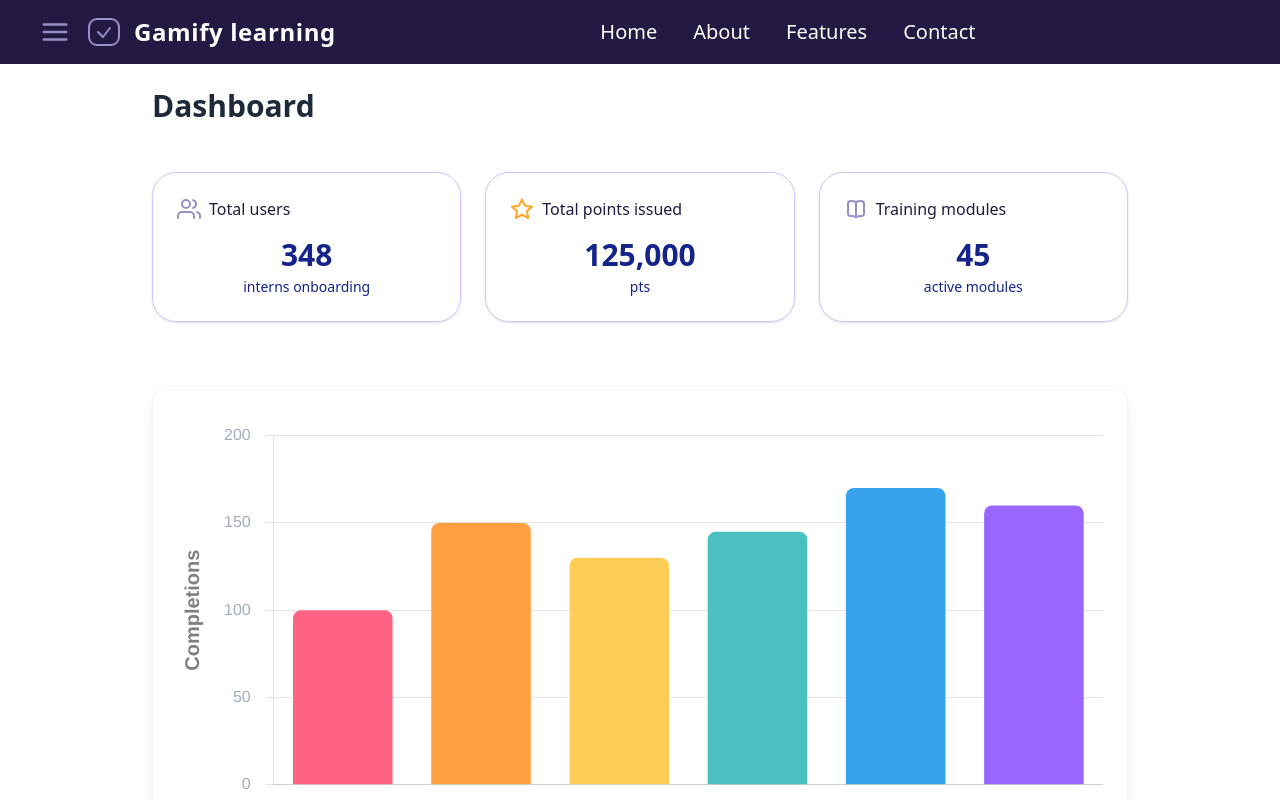
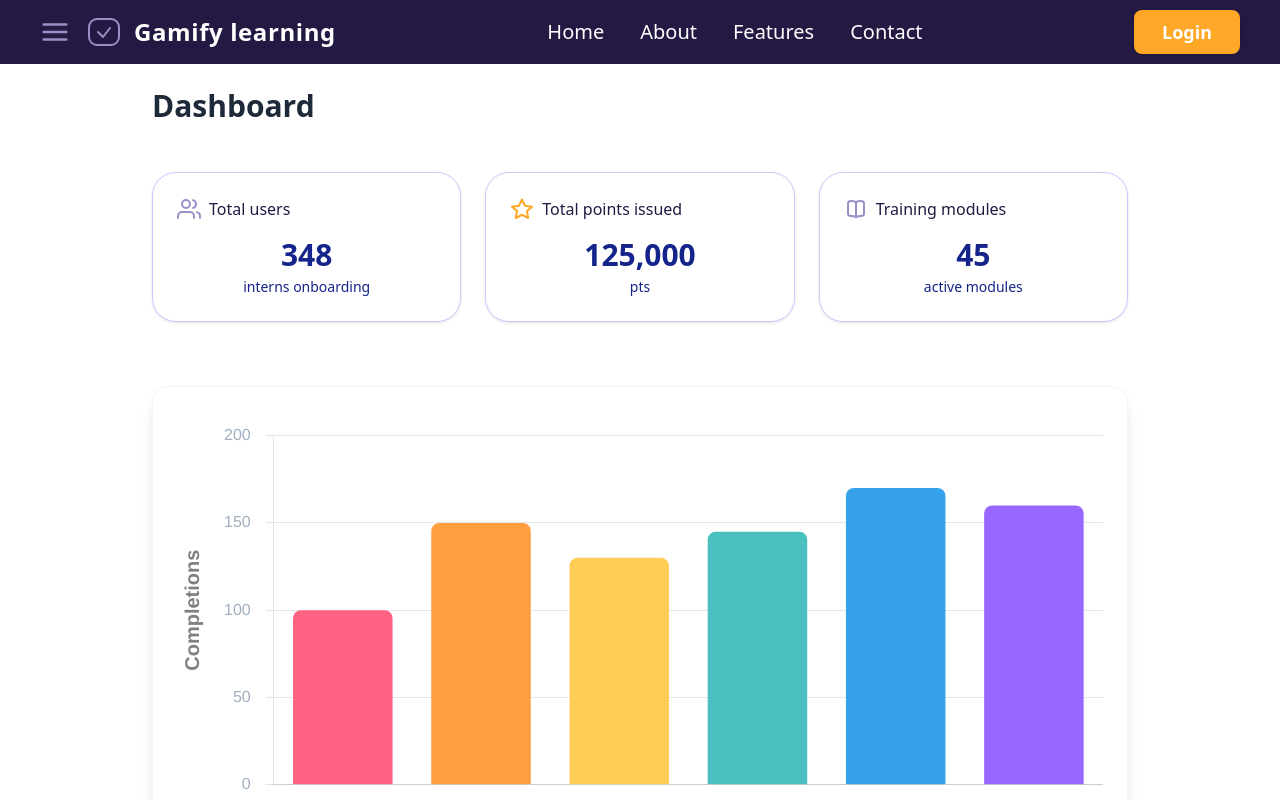
Before and after one commit to phiquangdat/tetra_app, a React app in the folder frontend/: page /admin in a window 1280 px wide. Shown: the top 800 px of the page. Built offline with nearby package versions, Linux system fonts and the light colour scheme; no server answers; the HTML template or start-up script is replaced by a standard one.

Commit message:
Swap “Login” button for “Logout” when user Is authenticated

```diff
--- a/frontend/src/App.tsx
+++ b/frontend/src/App.tsx
@@ -1,11 +1,12 @@
 import { RouterProvider, createBrowserRouter } from 'react-router-dom';
 import { appRoutes } from './routes';
 const router = createBrowserRouter(appRoutes);
+import { AuthProvider } from './context/auth/AuthContext';
 
 export default function App() {
   return (
-    <>
+    <AuthProvider>
       <RouterProvider router={router} />
-    </>
+    </AuthProvider>
   );
 }
--- a/frontend/src/components/common/SharedHeader.tsx
+++ b/frontend/src/components/common/SharedHeader.tsx
@@ -1,4 +1,8 @@
+import { useState } from 'react';
+import { useNavigate } from 'react-router-dom';
+import { useAuth } from '../../context/auth/AuthContext';
 import Header, { type NavLink } from '../ui/Header';
+import SignOutModal from '../common/SignOutModal';
 
 const navLinks: NavLink[] = [
   { label: 'Home', href: '/' },
@@ -15,13 +19,43 @@ interface SharedHeaderProps {
 const SharedHeader = ({
   onHamburgerClick,
   isSidebarOpen,
-}: SharedHeaderProps) => (
+}: SharedHeaderProps) => {
+  const { authToken, logout } = useAuth();
+  const [showSignOutModal, setShowSignOutModal] = useState(false);
+  const navigate = useNavigate();
+
+  const handleConfirmLogout = () => {
+    logout();
+    setShowSignOutModal(false);
+    navigate('/');
+  };
+
+  const handleLogin = () => {
+    const loginEvent = new CustomEvent('open-login-modal');
+    window.dispatchEvent(loginEvent);
+  };
+
+  return (
+    <>
       <Header
         navLinks={navLinks}
-    showHamburger={true}
+        showHamburger
         onHamburgerClick={onHamburgerClick}
         isSidebarOpen={isSidebarOpen}
+        ctaButton={{
+          label: authToken ? 'Logout' : 'Login',
+          href: authToken ? '/' : '#login',
+          onClick: authToken ? () => setShowSignOutModal(true) : handleLogin,
+        }}
       />
+
+      <SignOutModal
+        open={showSignOutModal}
+        onCancel={() => setShowSignOutModal(false)}
+        onConfirm={handleConfirmLogout}
+      />
+    </>
   );
+};
 
 export default SharedHeader;
--- a/frontend/src/components/common/SignOutModal.tsx
+++ b/frontend/src/components/common/SignOutModal.tsx
@@ -4,9 +4,10 @@ import { X } from 'lucide-react';
 interface SignOutModalProps {
   open: boolean;
   onCancel: () => void;
+  onConfirm: () => void;
 }
 
-const SignOutModal = ({ open, onCancel }: SignOutModalProps) => {
+const SignOutModal = ({ open, onCancel, onConfirm }: SignOutModalProps) => {
   if (!open) return null;
 
   return createPortal(
@@ -37,7 +38,7 @@ const SignOutModal = ({ open, onCancel }: SignOutModalProps) => {
           </button>
           <button
             type="button"
-            onClick={onCancel}
+            onClick={onConfirm}
             className="bg-[#14248A] hover:bg-[#101e72] text-white px-5 py-2 rounded-lg text-sm font-medium transition"
           >
             Sign Out
--- a/frontend/src/components/home/LoginModal.tsx
+++ b/frontend/src/components/home/LoginModal.tsx
@@ -2,6 +2,7 @@ import { useState, useEffect, useRef } from 'react';
 import { X } from 'lucide-react';
 import { useNavigate } from 'react-router-dom';
 import { loginUser } from '../../services/auth/authApi';
+import { useAuth } from '../../context/auth/AuthContext';
 
 interface LoginModalProps {
   isOpen: boolean;
@@ -15,6 +16,7 @@ const LoginModal = ({ isOpen, onClose }: LoginModalProps) => {
   const emailInputRef = useRef<HTMLInputElement>(null);
   const passwordInputRef = useRef<HTMLInputElement>(null);
   const navigate = useNavigate();
+  const { setAuth } = useAuth();
 
   const handleLogin = async (email: string, password: string) => {
     setError(null);
@@ -28,9 +30,7 @@ const LoginModal = ({ isOpen, onClose }: LoginModalProps) => {
         throw new Error('Invalid response from server');
       }
 
-      sessionStorage.setItem('jwt_token', response.token);
-      sessionStorage.setItem('user_id', response.id);
-      sessionStorage.setItem('user_role', response.role.toLowerCase());
+      setAuth(response.token, response.id, response.role.toLowerCase()); // Set auth state in context after successful login
 
       if (response.role.toLowerCase() === 'admin') {
         navigate('/admin/');
--- a/frontend/src/components/ui/Sidebar.tsx
+++ b/frontend/src/components/ui/Sidebar.tsx
@@ -1,5 +1,6 @@
 import { useState } from 'react';
 import { useNavigate, useLocation } from 'react-router-dom';
+import { useAuth } from '../../context/auth/AuthContext';
 import SignOutModal from '../common/SignOutModal';
 
 export type SidebarItem = {
@@ -21,7 +22,16 @@ const Sidebar: React.FC<SidebarProps> = ({
 }) => {
   const navigate = useNavigate();
   const location = useLocation();
+  const { logout } = useAuth();
   const [showModal, setShowModal] = useState(false);
+
+  const handleItemClick = (item: SidebarItem) => {
+    if (item.label === 'Log out') {
+      setShowModal(true);
+    } else {
+      navigate(item.path);
+    }
+  };
 
   const renderItem = (item: SidebarItem) => {
     const isActive = location.pathname === item.path;
@@ -43,14 +53,6 @@ const Sidebar: React.FC<SidebarProps> = ({
     );
   };
 
-  const handleItemClick = (item: SidebarItem) => {
-    if (item.label === 'Log out') {
-      setShowModal(true);
-    } else {
-      navigate(item.path);
-    }
-  };
-
   return (
     <aside
       className={`flex flex-col justify-between h-full w-64 border-r border-highlight py-6 bg-surface ${className || ''}`}
@@ -59,7 +61,16 @@ const Sidebar: React.FC<SidebarProps> = ({
       <nav className="flex flex-col gap-2 mt-8">
         {bottomItems.map(renderItem)}
       </nav>
-      <SignOutModal open={showModal} onCancel={() => setShowModal(false)} />
+
+      <SignOutModal
+        open={showModal}
+        onCancel={() => setShowModal(false)}
+        onConfirm={() => {
+          setShowModal(false);
+          logout();
+          navigate('/');
+        }}
+      />
     </aside>
   );
 };
--- a/frontend/src/context/auth/AuthContext.tsx
+++ b/frontend/src/context/auth/AuthContext.tsx
@@ -12,6 +12,7 @@ interface AuthContextType {
   userId: string | null;
   userRole: string | null;
   logout: () => void;
+  setAuth: (token: string, userId: string, role: string) => void; // set authentication state to prevent renderring login buton after login->logout->login
 }
 
 const AuthContext = createContext<AuthContextType | undefined>(undefined);
@@ -43,6 +44,17 @@ export const AuthProvider = ({ children }: { children: ReactNode }) => {
     });
   }, []);
 
+  const setAuth = useCallback((token: string, userId: string, role: string) => {
+    sessionStorage.setItem('jwt_token', token);
+    sessionStorage.setItem('user_id', userId);
+    sessionStorage.setItem('user_role', role);
+    setAuthState({
+      authToken: token,
+      userId: userId,
+      userRole: role,
+    });
+  }, []);
+
   useEffect(() => {
     sessionStorage.setItem('jwt_token', authState.authToken || '');
     sessionStorage.setItem('user_id', authState.userId || '');
@@ -50,7 +62,7 @@ export const AuthProvider = ({ children }: { children: ReactNode }) => {
   }, [authState]);
 
   return (
-    <AuthContext.Provider value={{ ...authState, logout }}>
+    <AuthContext.Provider value={{ ...authState, logout, setAuth }}>
       {children}
     </AuthContext.Provider>
   );
```
Lines whose indentation alone changed are shown as unchanged.
